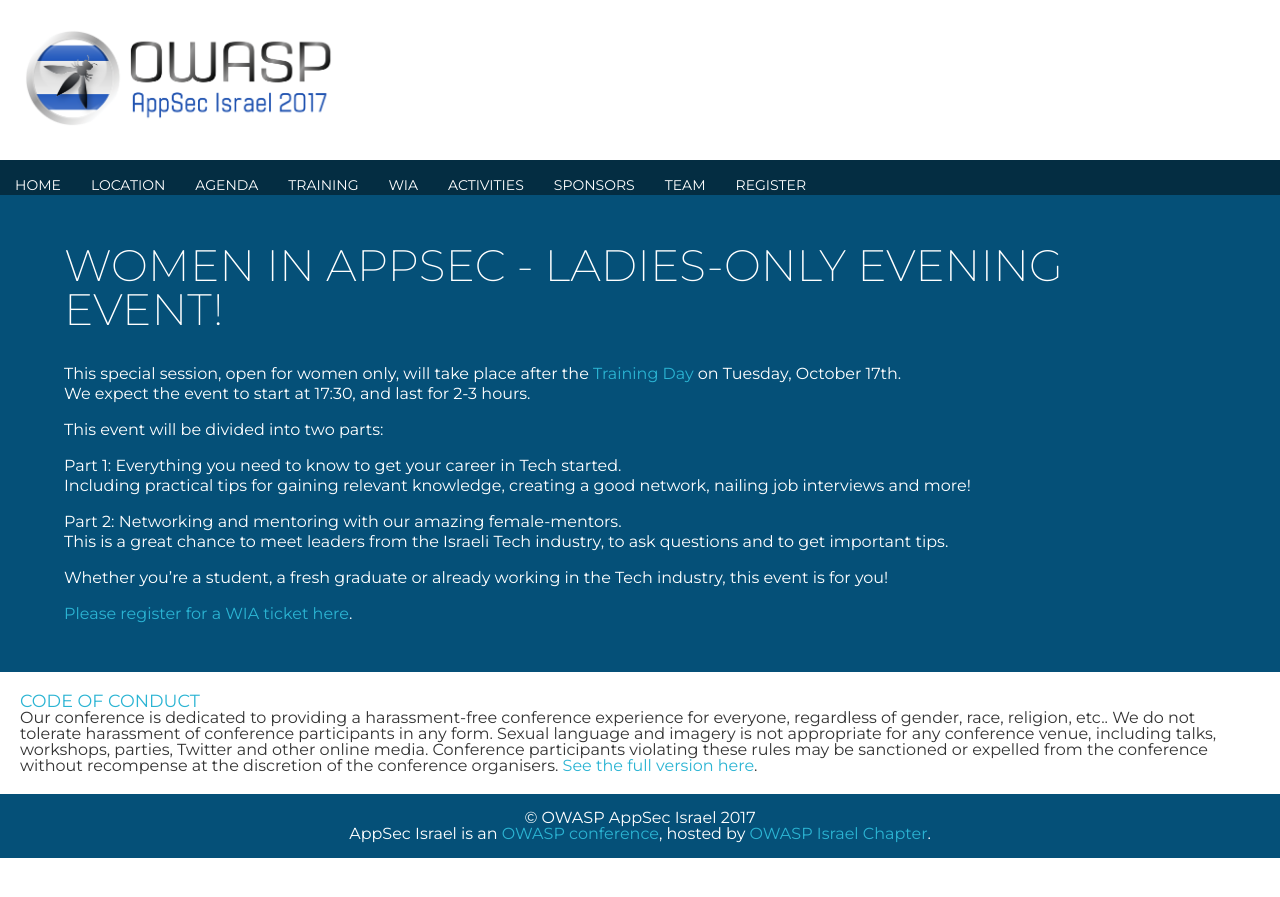
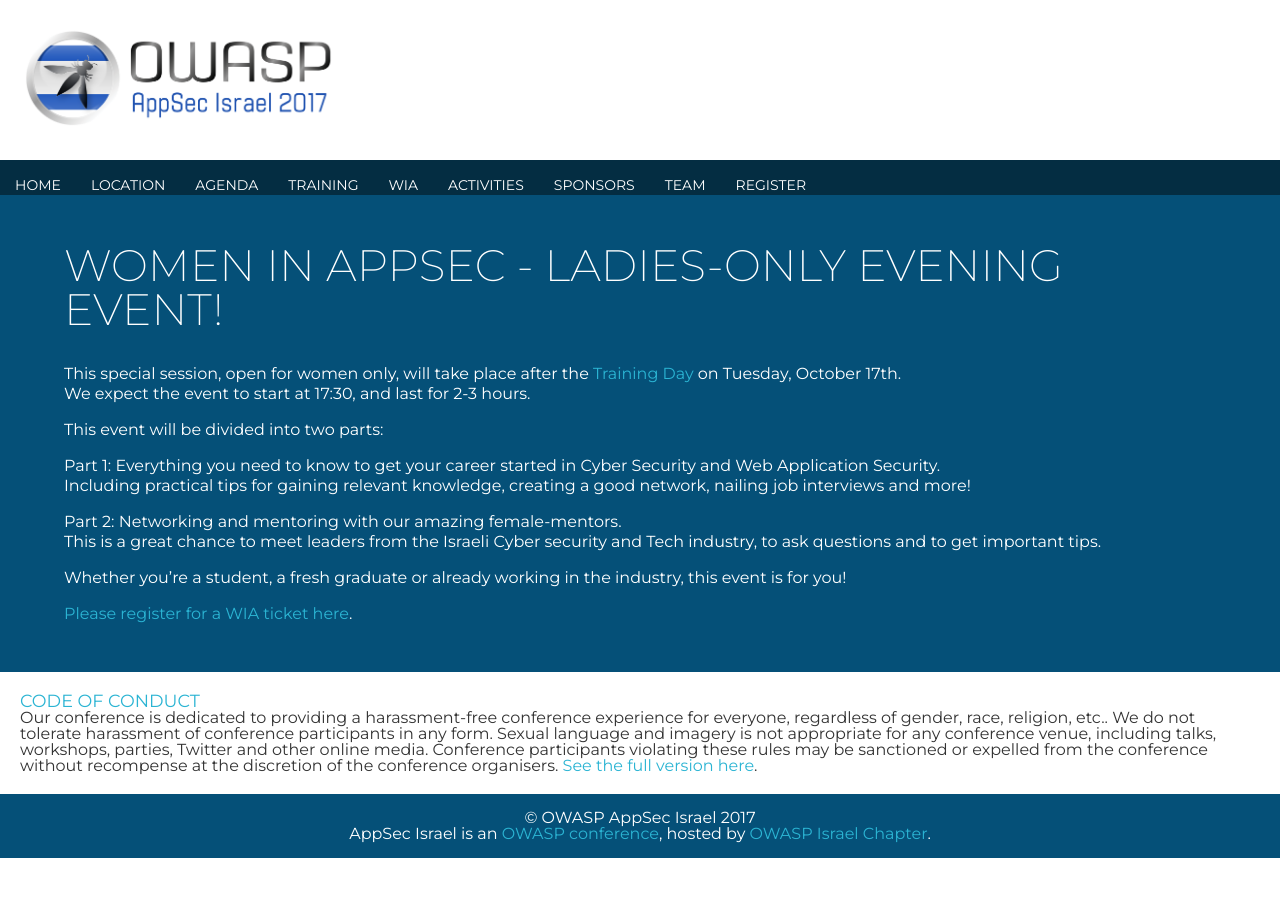
Before and after one commit to OWASP/AppSec-Israel-2017, a Jekyll site: the page built from WIA.md, in a window 1280 px wide. Shown: the top 897 px of the page. Built offline with Jekyll 4.4.1, drawn with Linux system fonts in a browser that asks for light colours; our own code applies the rules of GitHub Pages for plain Markdown files.

Commit message:
Update WIA.md

```diff
--- a/WIA.md
+++ b/WIA.md
@@ -8,12 +8,12 @@ We expect the event to start at 17:30, and last for 2-3 hours.
 
 This event will be divided into two parts:
 
-Part 1: Everything you need to know to get your career in Tech started.
+Part 1: Everything you need to know to get your career started in Cyber Security and Web Application Security.
    Including practical tips for gaining relevant knowledge, creating a good network, nailing job interviews and more!
 
 Part 2: Networking and mentoring with our amazing female-mentors.
-   This is a great chance to meet leaders from the Israeli Tech industry, to ask questions and to get important tips.
+   This is a great chance to meet leaders from the Israeli Cyber security and Tech industry, to ask questions and to get important tips.
 
-Whether you're a student, a fresh graduate or already working in the Tech industry, this event is for you!
+Whether you're a student, a fresh graduate or already working in the industry, this event is for you!
 
 [Please register for a WIA ticket here](Register).
```
